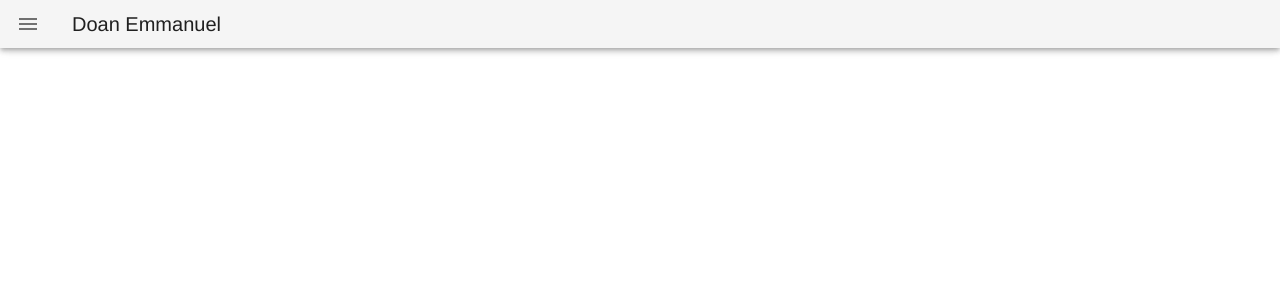
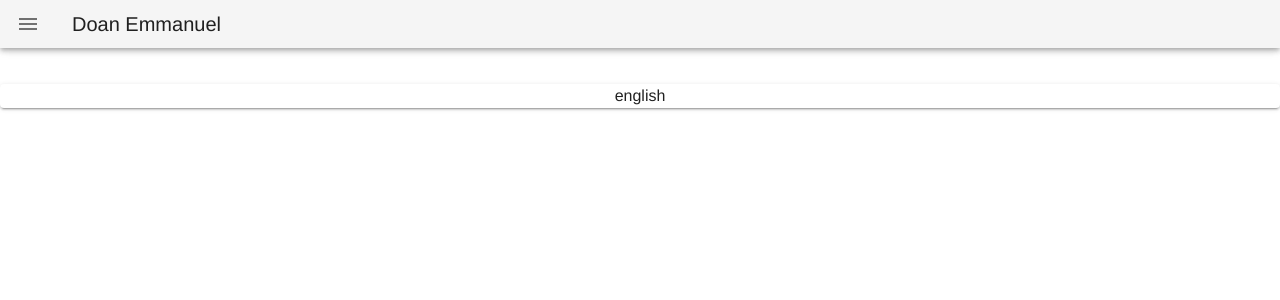
Before and after one commit to Tinle1596/tntt-emmanuel, a Vue app: page /leaders in a window 1280 px wide. Shown: the top 300 px of the page. Built offline with nearby package versions, Linux system fonts and the light colour scheme.

Commit message:
Add initial development for leader info page

```diff
--- a/src/components/nagivation/navbar.vue
+++ b/src/components/nagivation/navbar.vue
@@ -46,6 +46,11 @@ export default {
         icon: "mdi-information",
         text: "About",
         route: "/about"
+      },
+      {
+        icon: "mdi-account-group",
+        text: "Leaders",
+        route: "/Leaders"
       }
     ]
   }),
--- /dev/null
+++ b/src/components/resource/leaderinfo.vue
@@ -0,0 +1,26 @@
+<template>
+  <div class="leaders">
+    <v-container>
+      <v-card> </v-card>
+    </v-container>
+  </div>
+</template>
+
+<script>
+//import { mapGetters } from "vuex";
+
+export default {
+  data: () => ({
+
+  }),
+  computed: {
+    // ...mapGetters
+    // ({
+
+    // }),
+  },
+};
+</script>
+
+<style>
+</style>
--- a/src/router/index.js
+++ b/src/router/index.js
@@ -17,6 +17,14 @@ const routes = [
     // this generates a separate chunk (about.[hash].js) for this route
     // which is lazy-loaded when the route is visited.
     component: () => import(/* webpackChunkName: "about" */ '../views/About.vue')
+  },
+  {
+    path: '/leaders',
+    name: 'Leaders',
+    // route level code-splitting
+    // this generates a separate chunk (about.[hash].js) for this route
+    // which is lazy-loaded when the route is visited.
+    component: () => import(/* webpackChunkName: "leaders" */ '../views/Leaders.vue')
   }
 ]
 
--- a/src/store/modules/translationmanager.js
+++ b/src/store/modules/translationmanager.js
@@ -62,6 +62,8 @@ const state = {
                     ]
             }
         }
+
+        // Leaders page
     },
 
     vietnamese: {
@@ -127,11 +129,15 @@ const state = {
                         "Thiếu Nhi thực hiện hoa thiêng, Chép ghi mỗi tối cộng biên mỗi tuần.",
                     ]
             }
-        }
+        },
+        // Leaders page
     }
 }
 
 const getters = {
+    getLanguage() {
+        return state.isTranslated;
+    },
     //returns vietnamese or english info
     getTranslation: () => {
         if (state.isTranslated) {
--- /dev/null
+++ b/src/views/Leaders.vue
@@ -0,0 +1,27 @@
+<template>
+  <div>
+    <leader-info> </leader-info>
+    <v-card v-if="isTranslated"> vietnamese </v-card>
+    <v-card> english </v-card>
+  </div>
+</template>
+
+<script>
+import LeaderInfo from "../components/resource/leaderinfo.vue";
+import { mapGetters } from "vuex";
+
+export default {
+  data: () => ({}),
+  components: {
+    LeaderInfo,
+  },
+  computed: {
+    ...mapGetters({
+      isTranslated: 'getLanguage'
+    }),
+  },
+};
+</script>
+
+<style>
+</style>
```
Also changed, not shown: src/components/resource/leadercard.vue (added, +15 -0 lines).
